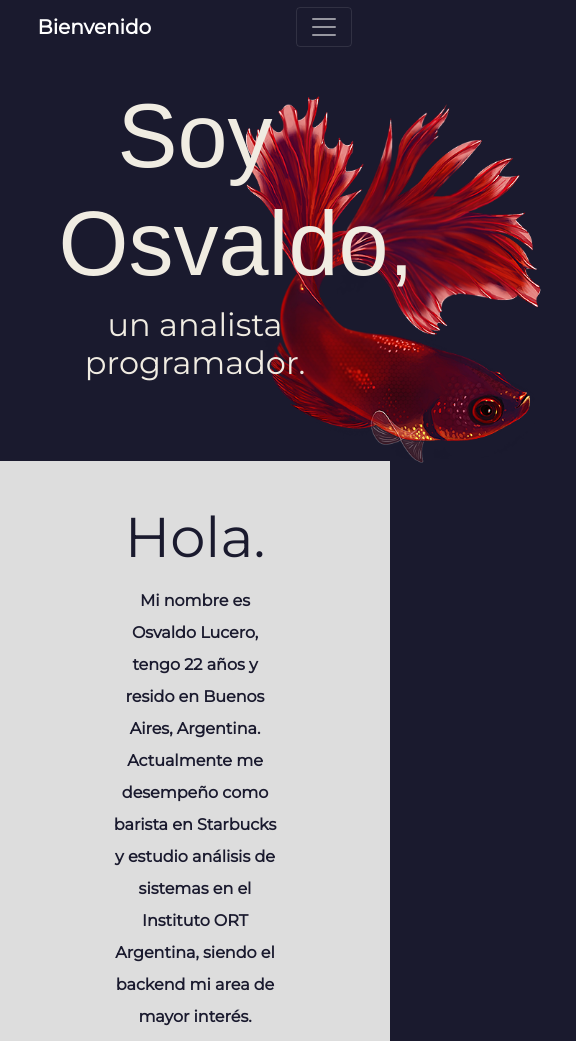
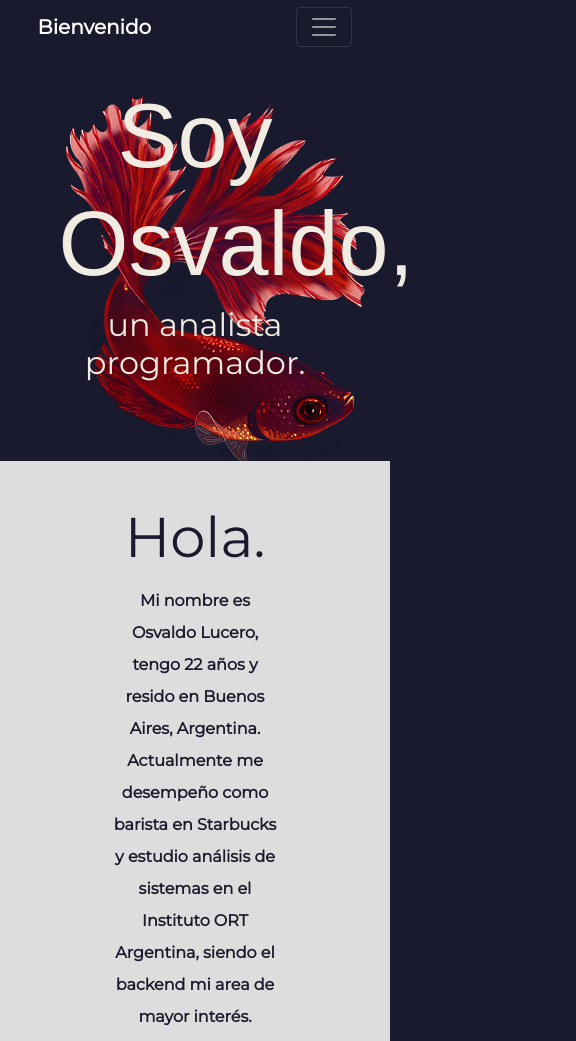
Before and after one commit to cuzOz/cuzOz.github.io, a plain HTML site: page index.html in a window 390 px wide. Shown: the top 1041 px of the page, 576 px wide, since content can reach past the window. Drawn offline with nearby package versions, Linux system fonts and the light colour scheme; a web font is replaced by a local one.

Commit message:
title fish responsive

```diff
--- a/css/styles.css
+++ b/css/styles.css
@@ -153,3 +153,10 @@ p{
 .footer-link:hover{
   color: #2b2e4a;
 }
+@media (max-width: 600px){
+  .title-koi{
+    position: absolute;
+    top: 6rem;
+    left: 2rem;
+  }
+}
```
